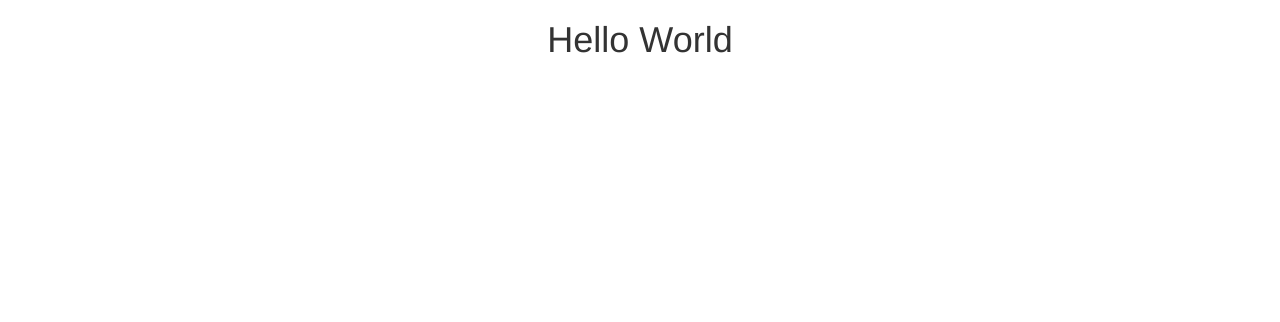
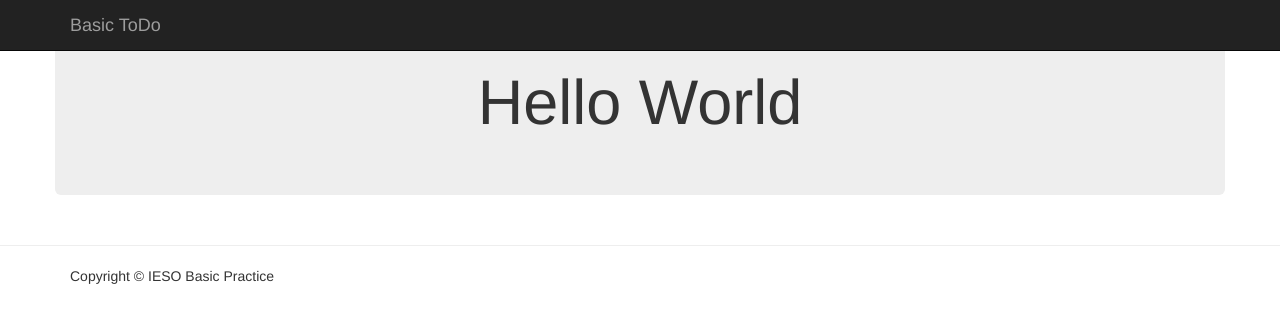
Before and after one commit to stark0088/TR1, a website: page public/index.html in a window 1280 px wide. Drawn offline with Linux system fonts and the light colour scheme.

Commit message:
estilos css

```diff
--- a/public/index.html
+++ b/public/index.html
@@ -7,6 +7,7 @@
 <title>Title Page</title>
 <!-- Bootstrap CSS -->
 <link href="/css/bootstrap/bootstrap.min.css" rel="stylesheet">
+<link href="/css/style.css" rel="stylesheet">
 <!-- HTML5 Shim and Respond.js IE8 support of HTML5 elements and media queries -->
 <!-- WARNING: Respond.js doesn't work if you view the page via file:// -->
 <!--[if lt IE 9]>
@@ -15,7 +16,37 @@
 <![endif]-->
 </head>
 <body>
+<nav class="navbar navbar-default navbar-inverse navbar-fixed-top" role="navigation">
+<div class="container">
+<!-- Brand and toggle get grouped for better mobile display -->
+<div class="navbar-header">
+<button type="button" class="navbar-toggle" data-toggle="collapse" data-target=".navbar-ex1-collapse">
+<span class="sr-only">Toggle navigation</span>
+<span class="icon-bar"></span>
+<span class="icon-bar"></span>
+<span class="icon-bar"></span>
+</button>
+<a class="navbar-brand" href="/">Basic ToDo</a>
+</div>
+</div>
+</nav>
+<div class="container">
+<div class="row">
+<div class="jumbotron">
 <h1 class="text-center">Hello World</h1>
+</div>
+</div>
+</div>
+<hr>
+<footer>
+<div class="container">
+<div class="row">
+<div class="col-xs-12 col-sm-12 col-md-12 col-lg-12">
+<p>Copyright &copy; IESO Basic Practice</p>
+</div>
+</div>
+</div>
+</footer>
 <!-- jQuery -->
 <script src="/js/jquery/jquery.min.js"></script>
 <!-- Bootstrap JavaScript -->
```
